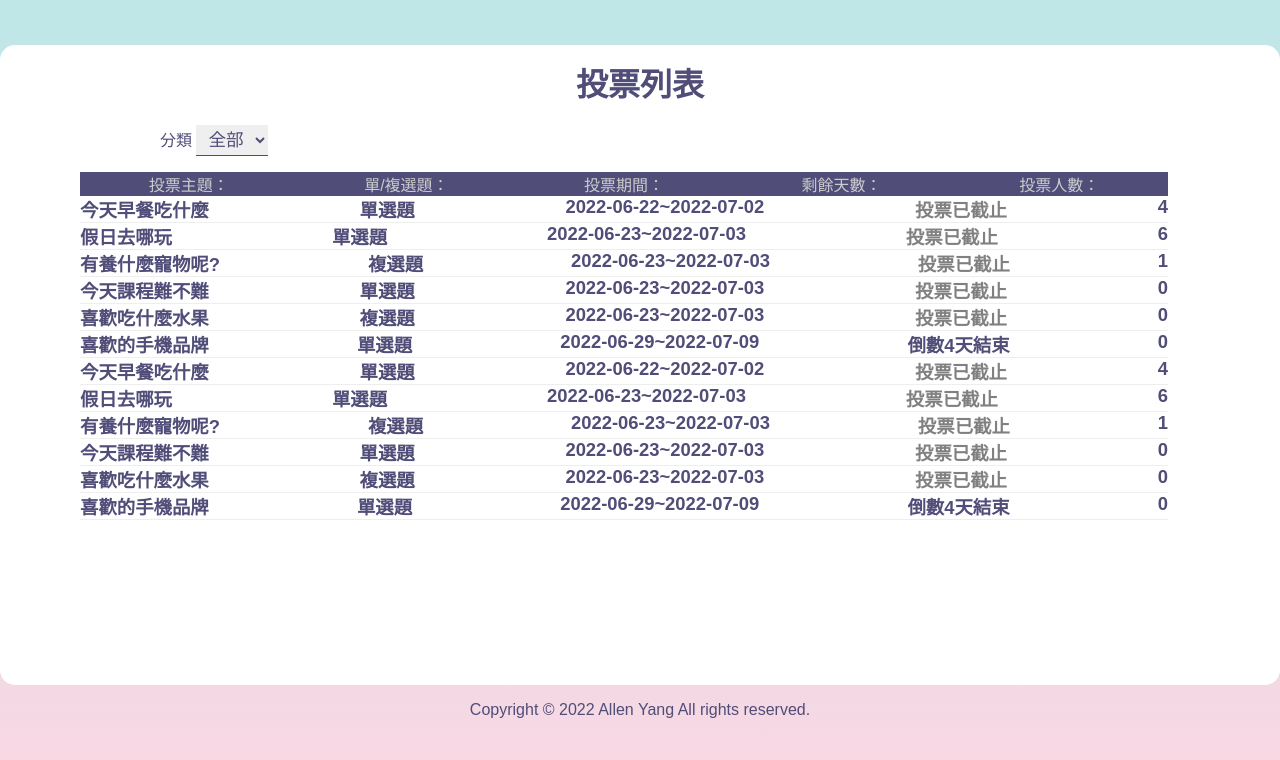
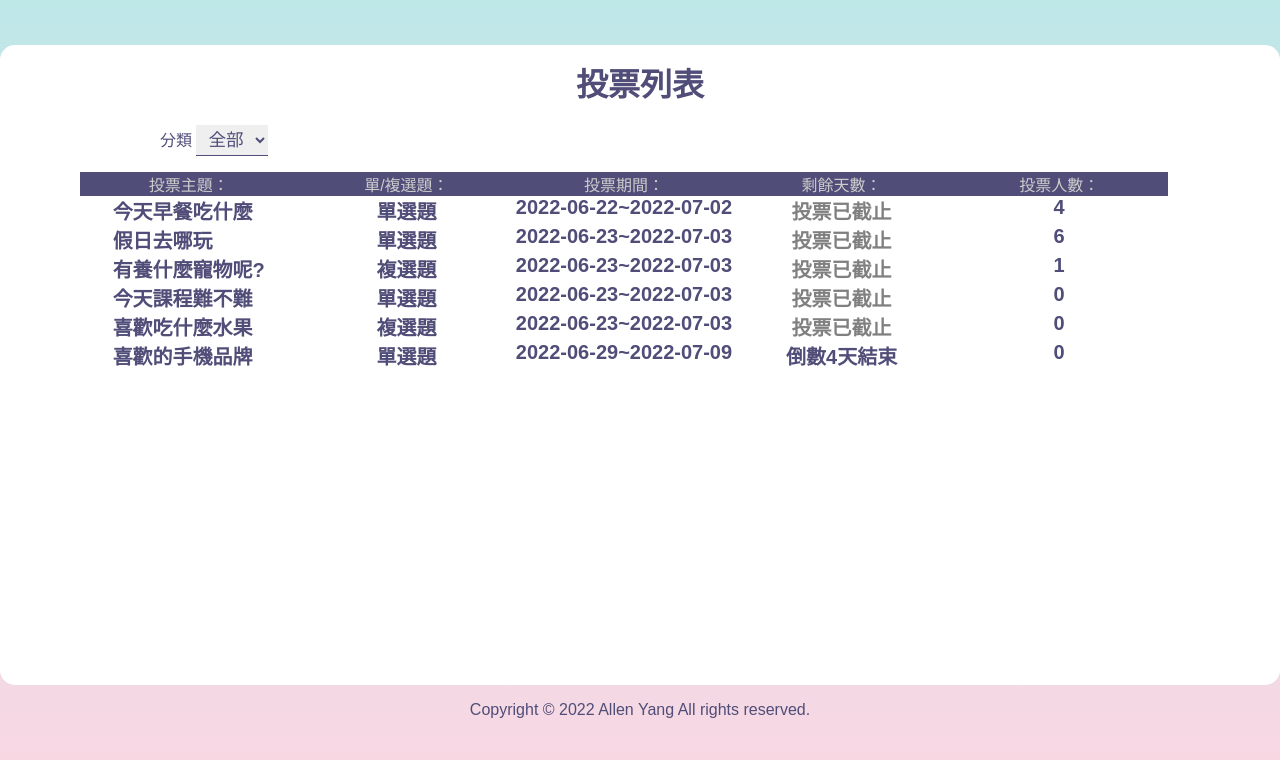
Before and after one commit to AllenYangNCTU/Electroral_System, a PHP site: page / in a window 1280 px wide. Shown: the part 287-1047 px from the top of the page. Run offline with PHP 8.4, Linux system fonts and the light colour scheme; data comes from the database, SQL or seed files in the repository.

Commit message:
整理投票列表使其對其整理投票列表使其對其

```diff
--- a/front/vote_list.php
+++ b/front/vote_list.php
@@ -1,3 +1,42 @@
+<!DOCTYPE html>
+<html lang="en">
+
+<head>
+  <meta charset="UTF-8">
+  <meta http-equiv="X-UA-Compatible" content="IE=edge">
+  <meta name="viewport" content="width=device-width, initial-scale=1.0">
+  <title>Document</title>
+  <style>
+    .subject_container {
+      display: flex;
+      justify-content: space-evenly;
+      /* float: left; */
+    }
+
+    .subject_li {
+      width: calc(100% / 5);
+      display: inline-block;
+      text-align: center;
+      font-weight: bold;
+      font-size: 20px;
+      /* margin-left: 4%; */
+    }
+
+    .subject_li_title {
+      width: calc(100% / 5);
+      display: inline-block;
+      text-align: left;
+      font-weight: bold;
+      font-size: 20px;
+      /* margin-left: 4%; */
+      padding-left: 3%;
+    }
+  </style>
+</head>
+
+<body>
+
+
   <?php
   $p = "";
   if (isset($_GET['p'])) {
@@ -122,20 +161,20 @@ if (isset($_GET['filter'])) {
       $subjects = show_table_contents('subjects', $filter, $orderStr . $page_rows); //取得所有投票列表
       foreach ($subjects as $subject) { //使用迴圈印內容
         echo "<a href='?do=vote_result&id={$subject['id']}'>"; //要把投票帶去哪
-      echo "<li class='list-items'>";
-      echo "<div>{$subject['subject']}</div>"; //只取得欄位
+        echo "<div class='subject_container'>";
+        echo "<div class='subject_li_title'>{$subject['subject']}</div>"; //只取得欄位
 
         if ($subject['multiple'] == 0) {
-        echo "<div class='text-center'>單選題</div>";
+          echo "<div class='subject_li'>單選題</div>";
         } else {
-        echo "<div class='text-center'>複選題</div>";
+          echo "<div class='subject_li'>複選題</div>";
         }
 
-      echo "<div class='text-center'>"; //投票開始與結束時間
+        echo "<div class='subject_li durations'>"; //投票開始與結束時間
         echo $subject['start'] . "~" . $subject['end'];
         echo "</div>";
 
-      echo "<div class='text-center'>"; //投票剩餘天數
+        echo "<div class='subject_li remain_days'>"; //投票剩餘天數
         $today = strtotime("now");
         $end = strtotime($subject['end']);
         if (($end - $today) > 0) { //如果投票還在進行
@@ -146,40 +185,8 @@ if (isset($_GET['filter'])) {
         }
         echo "</div>";
 
-      echo "<div class='text-center'>{$subject['total']}</div>"; //投票總人數
-      echo "</li>";
-      echo "</a>";
-    }
-
-
-    foreach ($subjects as $subject) { //使用迴圈印內容
-      echo "<a href='?do=vote_result&id={$subject['id']}'>"; //要把投票帶去哪
-      echo "<li class='list-items'>";
-      echo "<div>{$subject['subject']}</div>"; //只取得欄位
-
-      if ($subject['multiple'] == 0) {
-        echo "<div class='text-center'>單選題</div>";
-      } else {
-        echo "<div class='text-center'>複選題</div>";
-      }
-
-      echo "<div class='text-center'>"; //投票開始與結束時間
-      echo $subject['start'] . "~" . $subject['end'];
+        echo "<div class='subject_li'>{$subject['total']}</div>"; //投票總人數
         echo "</div>";
-
-      echo "<div class='text-center'>"; //投票剩餘天數
-      $today = strtotime("now");
-      $end = strtotime($subject['end']);
-      if (($end - $today) > 0) { //如果投票還在進行
-        $remain = floor(($end - $today) / (60 * 60 * 24));
-        echo "倒數" . $remain . "天結束";
-      } else { //如果投票已經截止
-        echo "<span style='color:grey;'>投票已截止</span>";
-      }
-      echo "</div>";
-
-      echo "<div class='text-center'>{$subject['total']}</div>"; //投票總人數
-      echo "</li>";
         echo "</a>";
       }
 
@@ -224,3 +231,7 @@ if (isset($_GET['filter'])) {
     </div>
 
   </div>
+
+</body>
+
+</html>
```
Lines whose indentation alone changed are shown as unchanged.
